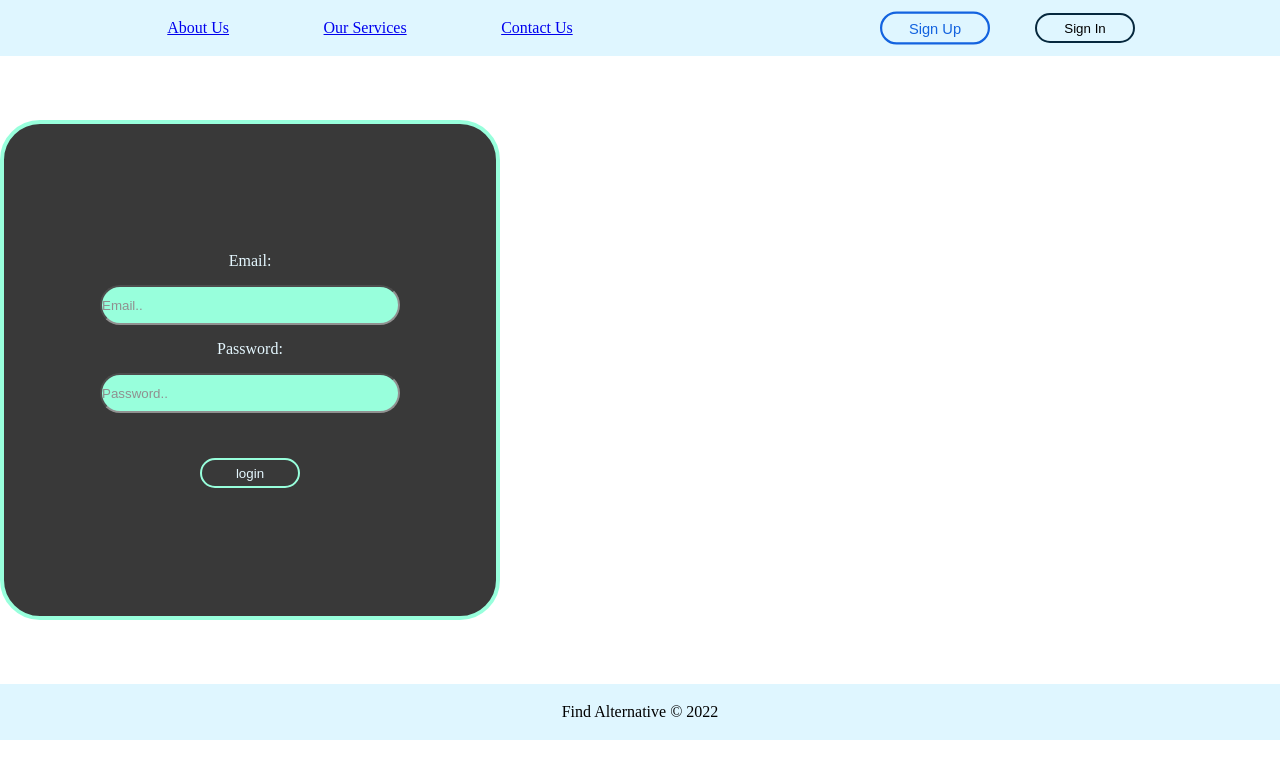
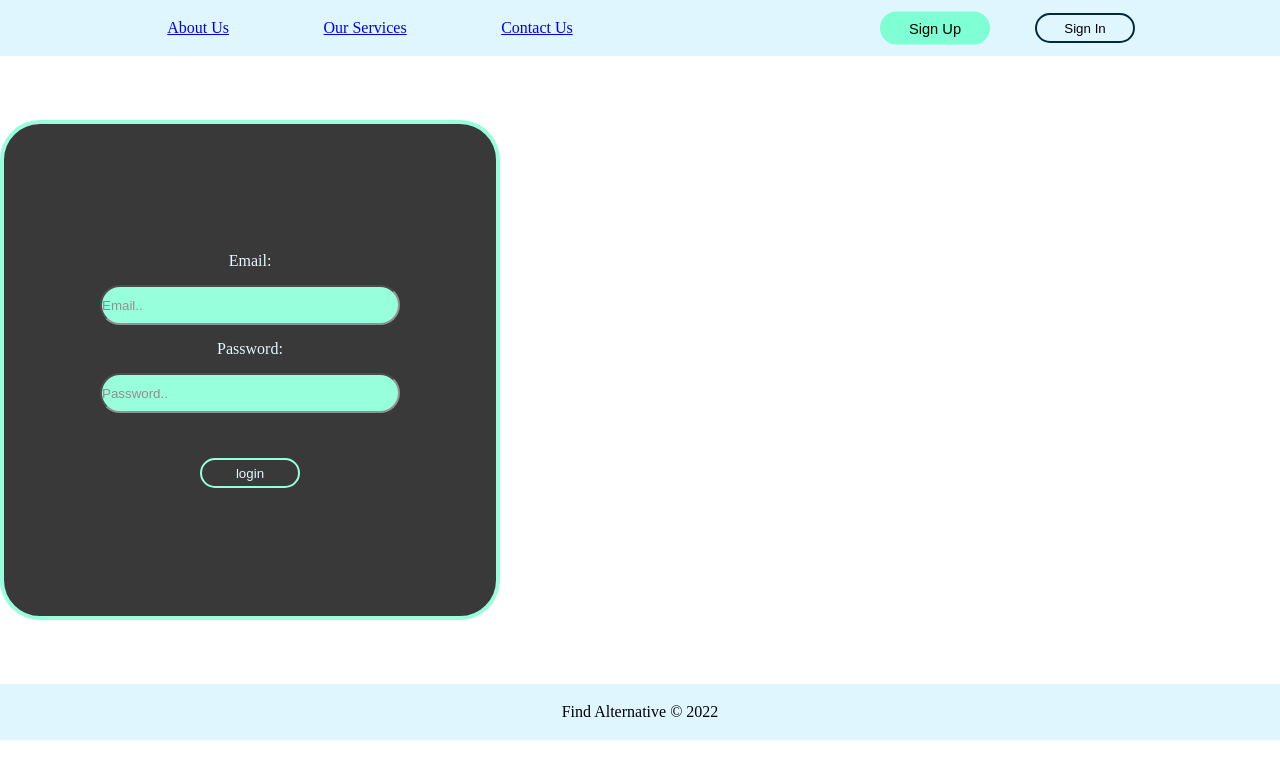
Before and after one commit to fidashn/Find-Alternative, a React (Create React App) app: page /sign-in in a window 1280 px wide. In both pictures the pointer is over the button "Sign Up". Shown: the top 778 px of the page. Built offline with nearby package versions, Linux system fonts and the light colour scheme; the HTML template or start-up script is replaced by a standard one.

Commit message:
editted btns hovering style settings

```diff
--- a/src/App.css
+++ b/src/App.css
@@ -39,11 +39,12 @@ width: 300px;
   height: 30px;
 }
 
-.btn:hover {
+.btn:hover,.submit:hover {
   cursor: pointer;
   transform: scale(1.1);
-  color: #1363DF;
-  border: 2px #1363DF solid;
+  z-index: 1;
+  background-color: aquamarine;
+  border: 2px aquamarine solid;
 }
 
 .footer {
```
